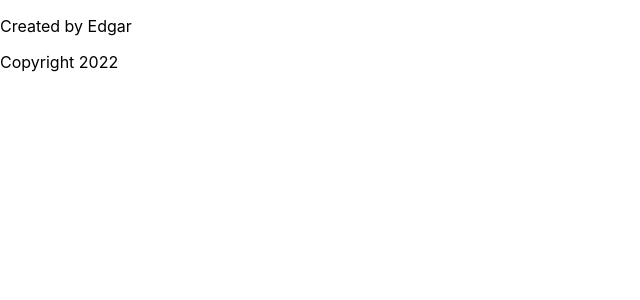
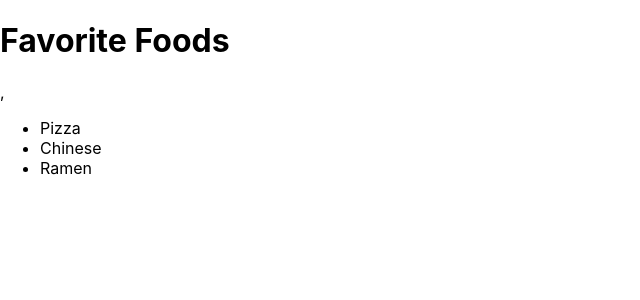
Before and after one commit to LevoUp/ReactFavoriteFood, a React (Create React App) app: page / in a window 1280 px wide. Shown: the top 300 px of the page, without its empty margins (0-640 px from the left). Built offline with nearby package versions, Linux system fonts and the light colour scheme.

Commit message:
First Commit

```diff
--- a/src/index.js
+++ b/src/index.js
@@ -4,15 +4,16 @@ import './index.css';
 import App from './App';
 import reportWebVitals from './reportWebVitals';
 
-const name = "Edgar";
-const currentDate = new Date();
-const year = currentDate.getFullYear();
-
 ReactDOM.render(
   <div>
-    <p>Created by {name}</p>
-    <p>Copyright {year}</p>
+    <h1>Favorite Foods</h1>,
+    <ul>
+      <li>Pizza</li>
+      <li>Chinese</li>
+      <li>Ramen</li>
+    </ul>
   </div>,
+
   document.getElementById("root")
 );
 
@@ -20,13 +21,3 @@ ReactDOM.render(
 // to log results (for example: reportWebVitals(console.log))
 // or send to an analytics endpoint. Learn more: https://bit.ly/CRA-vitals
 reportWebVitals();
-
-
-// Create a react app from scratch
-// It should display 2 paragraph HTML Elements
-// The paragraphs should say:
-// Created by YOURNAME.
-// Copyright CURRENTYEAR.
-// E.g.
-// Created by Edgar Ham.
-// Copyright 2019.
```
